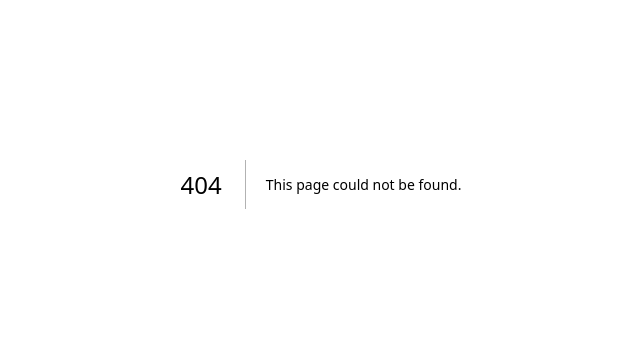
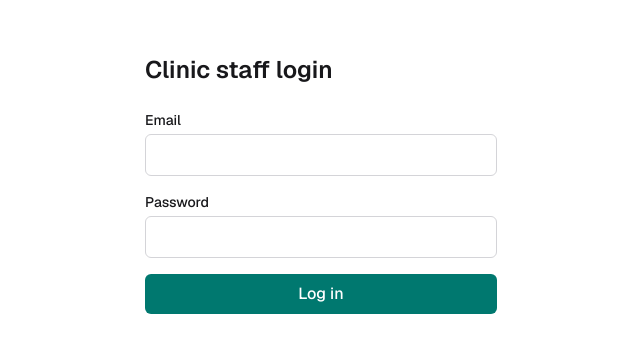
Before and after one commit to arun0786-co/vcare--, a Next.js app: page /login in a window 1280 px wide. Before the commit this address had no page. Shown: the part 216-568 px from the top of the page, without its empty margins (319-959 px from the left). Built offline with nearby package versions, Linux system fonts and the light colour scheme.

Commit message:
add staff login page

```diff
--- /dev/null
+++ b/src/app/login/page.tsx
@@ -0,0 +1,46 @@
+"use client";
+
+import { useRouter } from "next/navigation";
+import { useState, type FormEvent } from "react";
+import { api, ApiError } from "../_lib/api";
+
+export default function LoginPage() {
+  const router = useRouter();
+  const [error, setError] = useState<string | null>(null);
+  const [busy, setBusy] = useState(false);
+
+  async function onSubmit(e: FormEvent<HTMLFormElement>) {
+    e.preventDefault();
+    const form = new FormData(e.currentTarget);
+    setBusy(true);
+    setError(null);
+    try {
+      await api("/api/auth/login", { method: "POST", json: { email: form.get("email"), password: form.get("password") } });
+      router.push("/dashboard");
+      router.refresh();
+    } catch (err) {
+      setError(err instanceof ApiError ? err.message : "Something went wrong");
+      setBusy(false);
+    }
+  }
+
+  return (
+    <main className="mx-auto flex w-full max-w-sm flex-1 flex-col justify-center px-4 py-16">
+      <h1 className="mb-6 text-2xl font-semibold">Clinic staff login</h1>
+      <form onSubmit={onSubmit} className="flex flex-col gap-4">
+        <label className="flex flex-col gap-1 text-sm font-medium">
+          Email
+          <input name="email" type="email" autoComplete="username" required className="rounded-md border border-zinc-300 px-3 py-2 text-base font-normal" />
+        </label>
+        <label className="flex flex-col gap-1 text-sm font-medium">
+          Password
+          <input name="password" type="password" autoComplete="current-password" required className="rounded-md border border-zinc-300 px-3 py-2 text-base font-normal" />
+        </label>
+        {error && <p className="text-sm text-red-700">{error}</p>}
+        <button disabled={busy} className="rounded-md bg-teal-700 px-4 py-2 font-medium text-white hover:bg-teal-800 disabled:opacity-60">
+          {busy ? "Logging in..." : "Log in"}
+        </button>
+      </form>
+    </main>
+  );
+}
```
